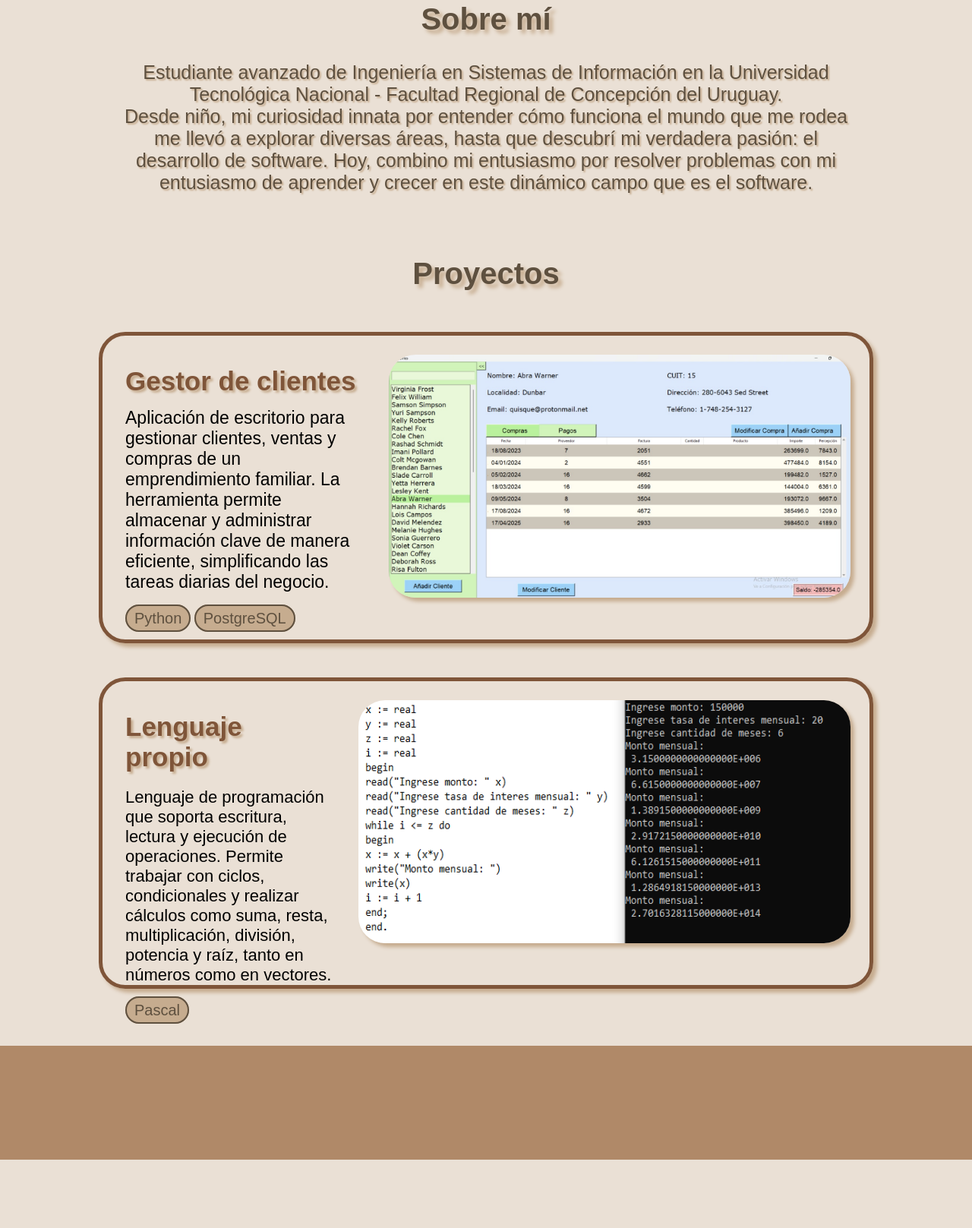
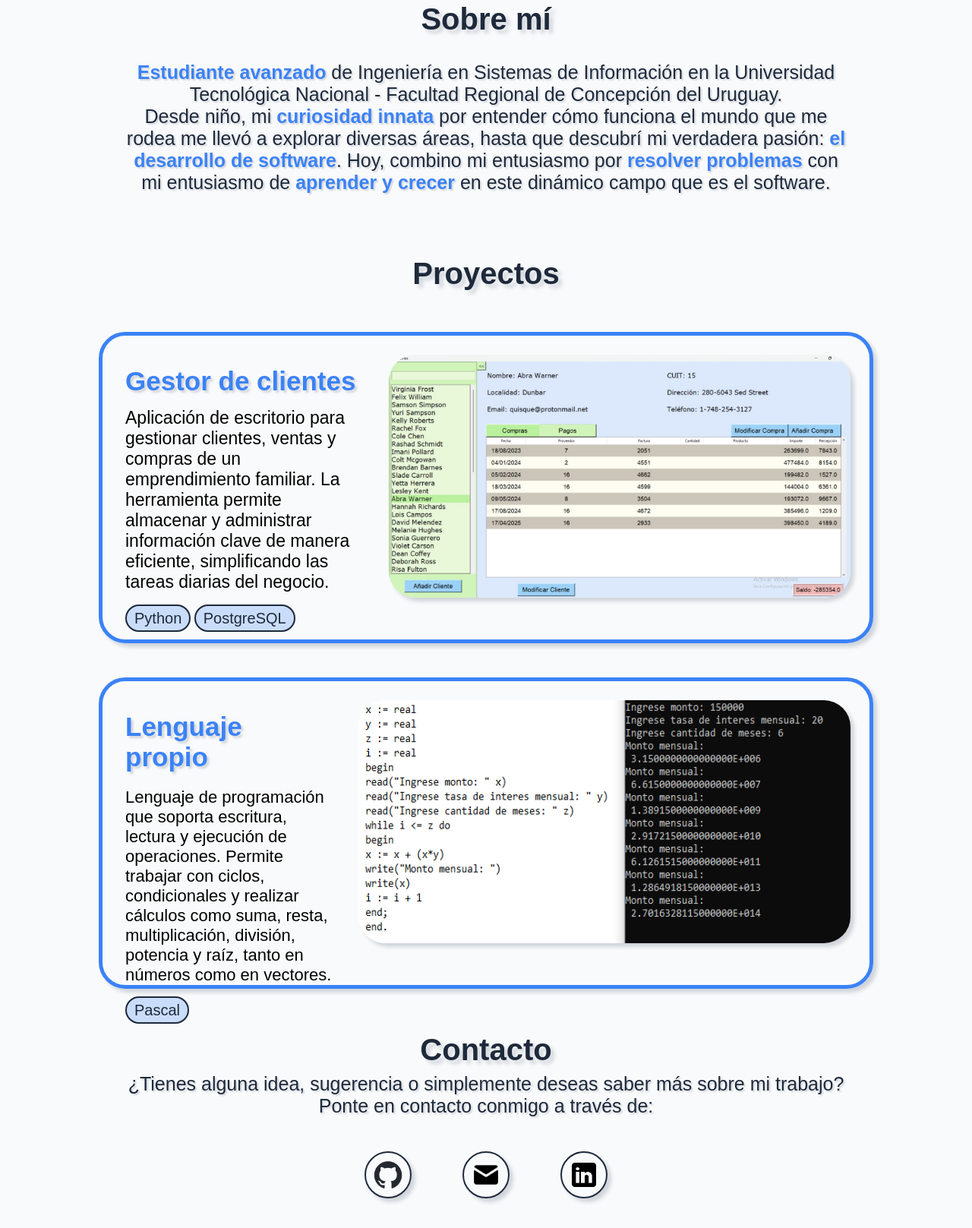
Before and after one commit to NicoOrcellet/Portfolio, a plain HTML site: page portfolio.html in a window 1280 px wide. Shown: the part 643-2260 px from the top of the page at 76% size. Before the commit the page ends 2170 px from the top, so only its background shows below. Drawn offline with Linux system fonts and the light colour scheme.

Commit message:
feat: Added contact, changed colors, working navbar, and improved about me

```diff
--- a/portfolio.html
+++ b/portfolio.html
@@ -9,9 +9,9 @@
     <body>
         <nav>
             <ul>
-                <li>Sobre mí</li>
-                <li>Proyectos</li>
-                <li>Contacto</li>
+                <li><a href="#aboutMe">Sobre mí</a></li>
+                <li><a href="#proyects">Proyectos</a></li>
+                <li><a href="#contactMe">Contacto</a></li>
             </ul>
         </nav>
         <div id='presentation'>
@@ -23,13 +23,15 @@
         </div>
         <div id='aboutMe'>
             <h2 class="sectionTitle">Sobre mí</h2>
-            <p>Estudiante avanzado de Ingeniería en Sistemas de Información en la
-                Universidad Tecnológica Nacional - Facultad Regional de Concepción del Uruguay.<br>
-                Desde niño, mi curiosidad innata por entender cómo funciona el mundo que me rodea
-                me llevó a explorar diversas áreas, hasta que descubrí mi verdadera
-                pasión: el desarrollo de software. Hoy, combino mi entusiasmo por resolver
-                problemas con mi entusiasmo de aprender y crecer en este dinámico campo que es
-                el software.</p>
+            <p class="generalParagraph"><span class="highlight">Estudiante avanzado</span> de
+                Ingeniería en Sistemas de Información en la Universidad Tecnológica Nacional -
+                Facultad Regional de Concepción del Uruguay.<br> Desde niño, mi
+                <span class="highlight">curiosidad innata</span> por entender cómo funciona
+                el mundo que me rodea me llevó a explorar diversas áreas, hasta que descubrí
+                mi verdadera pasión: <span class="highlight">el desarrollo de software</span>.
+                Hoy, combino mi entusiasmo por <span class="highlight">resolver problemas</span>
+                con mi entusiasmo de <span class="highlight">aprender y crecer</span> en este
+                dinámico campo que es el software.</p>
         </div>
         <div id="proyects">
             <h2 class="sectionTitle">Proyectos</h2>
@@ -67,6 +69,22 @@
                 <img id="languageJPG" src='ownLanguage.png'>
             </div>
         </div>
+        <div id="contactMe">
+            <h2 class="sectionTitle">Contacto</h2>
+            <p class="generalParagraph">¿Tienes alguna idea, sugerencia o simplemente deseas
+                saber más sobre mi trabajo? Ponte en contacto conmigo a través de:</p>
+            <div>
+                <a href="https://github.com/NicoOrcellet" target="_blank">
+                    <img src="github-mark.png">
+                </a>
+                <a href="mailto:orcelletnicolas03@gmail.com">
+                    <img src="mail.png">
+                </a>
+                <a href="https://www.linkedin.com/in/nicol%C3%A1s-orcellet-7793a433b/">
+                    <img src="linkedin.png">
+                </a>
+            </div>
+        </div>
         <footer>
         </footer>
     </body>
--- a/styles.css
+++ b/styles.css
@@ -1,10 +1,14 @@
 /*General styles*/
+:root{
+    --bgColor: #F9FAFB;
+    --shadowColor: #D1D5DB;
+    --highlightColor: #3B82F6;
+    --highlightGradient: #1E3A8A;
+    --darkerColor: #1E293B;
+}
 
-:root{
-    --bgColor: #eae0d5;
-    --shadowColor: #c6ac8f;
-    --highlightColor: #7f5539;
-    --darkerColor: #5e503f;
+html{
+    scroll-padding-top: 15vh;
 }
 
 body{
@@ -23,11 +27,20 @@ body{
     text-shadow: 5px 5px 5px var(--shadowColor);
 }
 
+.generalParagraph{
+    width: 75%;
+    font-size: 25px;
+    margin-top: 0px;
+    text-align: center;
+    justify-self: center;
+    text-shadow: 2px 2px 2px var(--shadowColor);
+    color: var(--darkerColor);
+}
+
 /*Barra de navegación*/
 
 nav{
-    background: radial-gradient(var(--shadowColor) 75%,#b08968);
-    color: var(--darkerColor);
+    background: radial-gradient(var(--highlightColor) 45%,var(--highlightGradient));
     height: 12vh;
     width: 100%;
     font-size: 30px;
@@ -46,11 +59,16 @@ ul{
 
 li{
     display: inline;
+}
+
+a:link, a:visited{
+    text-decoration: none;
     padding-right: 35px;
     text-shadow: 1px 1px 1px #5e503f;
+    color: var(--darkerColor);
 }
 
-li:hover{
+a:hover{
     color: var(--bgColor);
     cursor: pointer;
 }
@@ -95,14 +113,9 @@ li:hover{
     margin-top: 10%;
 }
 
-#aboutMe p{
-    width: 75%;
-    font-size: 25px;
-    margin-top: 0px;
-    text-align: center;
-    justify-self: center;
-    text-shadow: 2px 2px 2px #c6ac8f;
-    color: var(--darkerColor);
+.highlight{
+    color: var(--highlightColor);
+    font-weight: bold;
 }
 
 /*Proyectos*/
@@ -145,6 +158,19 @@ li:hover{
     text-shadow: 3px 3px 3px var(--shadowColor);
 }
 
+.technologies{
+    color: var(--darkerColor);
+}
+
+.technologies p{
+    display: inline;
+    border: 2px solid var(--darkerColor);
+    font-size: 20px;
+    padding: 5px 10px 5px 10px;
+    border-radius: 25px;
+    background-color: rgb(59, 130, 246, 0.25);
+}
+
 /*Gestor de clientes*/
 
 #explanation{
@@ -159,26 +185,12 @@ li:hover{
     box-shadow: 5px 5px 5px var(--shadowColor);
 }
 
-.technologies{
-    color: var(--darkerColor);
-}
-
-.technologies p{
-    display: inline;
-    border: 2px solid var(--darkerColor);
-    font-size: 20px;
-    padding: 5px 10px 5px 10px;
-    border-radius: 25px;
-    background-color: var(--shadowColor);
-}
-
 /*Propio lenguaje*/
 
 #explanation2{
     font-size: 22px;
     margin-top: -15px;
 }
-
 
 #languageJPG{
     height:25vw;
@@ -188,11 +200,46 @@ li:hover{
     box-shadow: 5px 5px 5px var(--shadowColor);
 }
 
+/*Contacto*/
+
+#contactMe p{
+    margin-top: -25px;
+    margin-bottom: 45px;
+}
+
+#contactMe div{
+    width:25%;
+    margin:auto;
+    display: flex;
+    justify-content: space-between;
+}
+
+#contactMe a{
+    padding: 10px;
+    border: 2px solid var(--darkerColor);
+    border-radius: 50%;
+    display: flex;
+    justify-content: center;
+    align-items: center;
+    box-shadow: 5px 5px 5px var(--shadowColor);
+    transition: transform 0.3s ease, box-shadow 0.3s ease, background-color 0.3s ease;
+}
+
+#contactMe a:hover{
+    transform: translateY(-5px);
+    box-shadow: 10px 10px 10px var(--shadowColor);
+    background-color: var(--highlightColor);
+}
+
+#contactMe img{
+    height:3vw;
+}
+
 /*Footer*/
 
 footer{
     margin-top: 50px;
     width: 100%;
-    background-color: #b08968;
+    background: linear-gradient(var(--highlightColor) 45%,var(--highlightGradient));
     height: 150px;
 }
```
Also changed, not shown: elephant.png (deleted), github-mark-white.png (added), github-mark.png (added), linkedin.png (added), mail.png (added), python.png (deleted).
